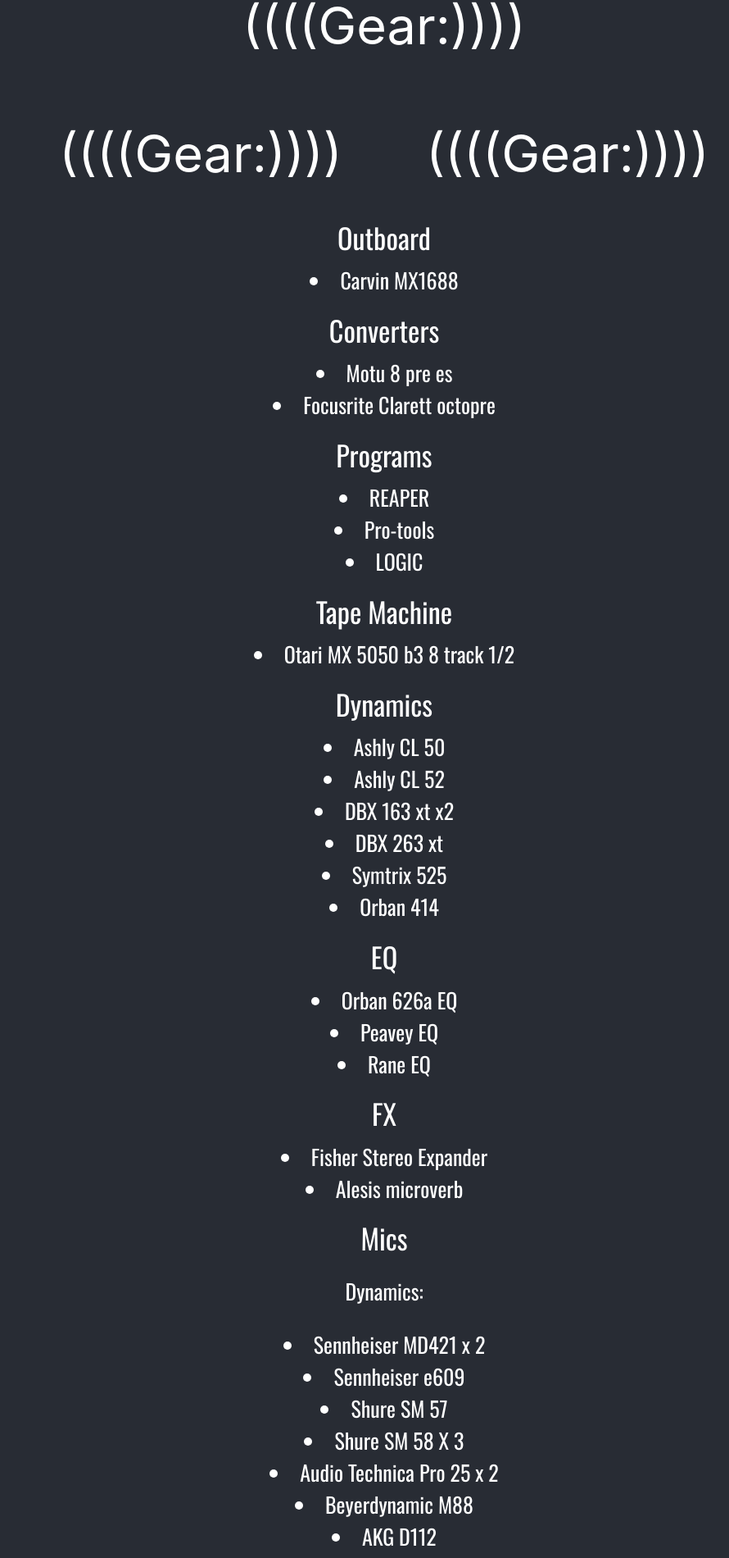
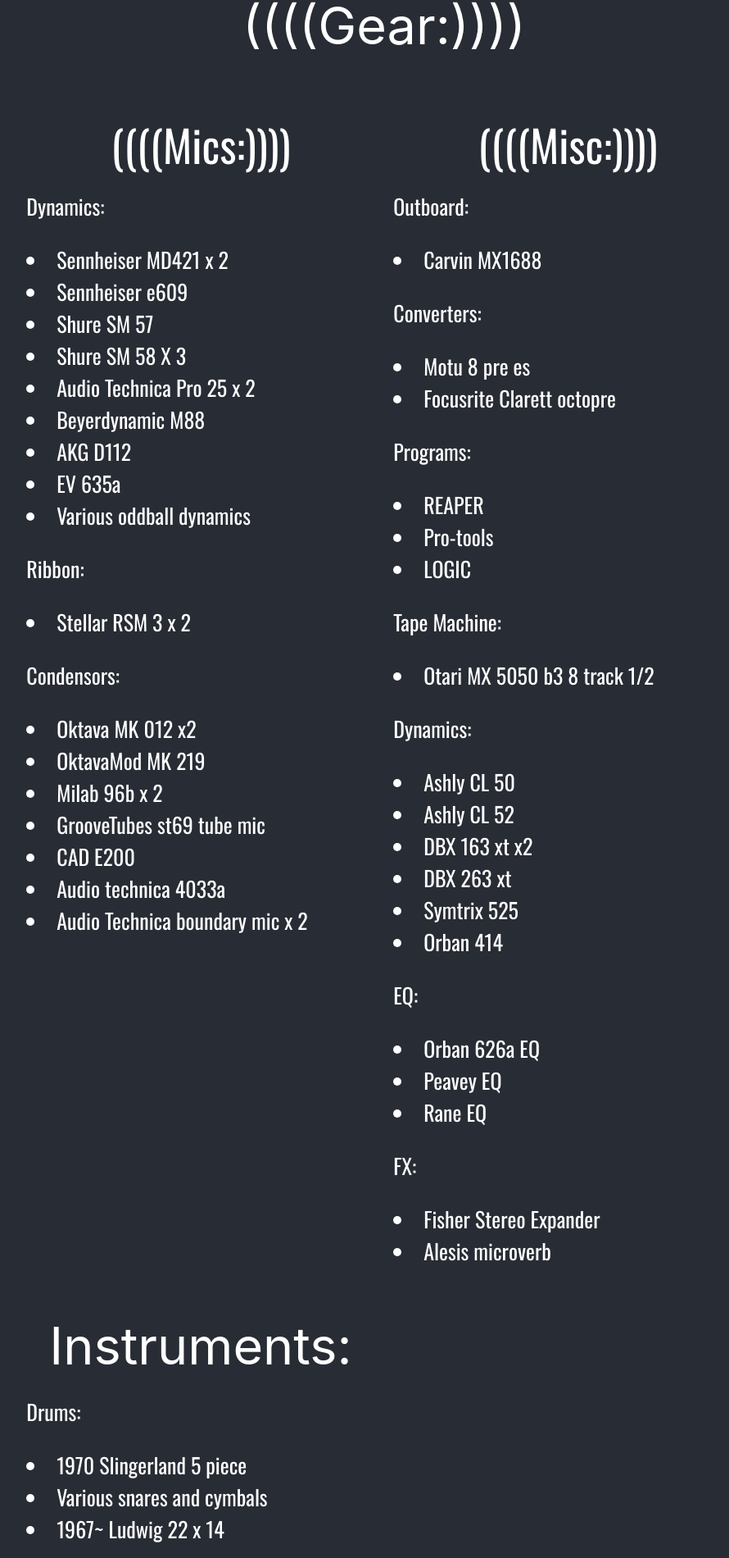
Before and after one commit to davidmbedford/joni-portfolio, a React (Create React App) app: page /gear in a window 1280 px wide. Shown: the part 429-2329 px from the top of the page at 82% size, without its empty margins (171-1061 px from the left). Built offline with nearby package versions, Linux system fonts and the light colour scheme.

Commit message:
html formatted for gear page

```diff
--- a/src/screens/gear/index.js
+++ b/src/screens/gear/index.js
@@ -6,6 +6,7 @@
     <div className="App" id="gearnav">
     <header className="App-header">
       <img src={logo} className="App-logo" alt="logo" />
+
     <div className="container">
 
       <div className="row">
@@ -16,47 +17,8 @@
 
       <div className="row">
         <div className="col s6">
-        <h1>((((Gear:))))</h1>
-        </div>
-
-        <div className="col s6">
-        <h1>((((Gear:))))</h1>
-        </div>
-      </div>
-
-      <h4>Outboard</h4>
-        <li>Carvin MX1688</li>
-
-      <h4>Converters</h4>
-        <li>Motu 8 pre es</li>
-        <li>Focusrite Clarett octopre</li>
-
-      <h4>Programs</h4>
-        <li>REAPER</li>
-        <li>Pro-tools</li>
-        <li>LOGIC</li>
-
-      <h4>Tape Machine</h4>
-        <li>Otari MX 5050 b3 8 track 1/2</li>
-
-      <h4>Dynamics</h4>
-        <li>Ashly CL 50</li>
-        <li>Ashly CL 52</li>
-        <li>DBX 163 xt x2</li>
-        <li>DBX 263 xt</li>
-        <li>Symtrix 525</li>
-        <li>Orban 414</li>
-
-      <h4>EQ</h4>
-        <li>Orban 626a EQ</li>
-        <li>Peavey EQ</li>
-        <li>Rane EQ</li>
-
-      <h4>FX</h4>
-        <li>Fisher Stereo Expander</li>
-        <li>Alesis microverb</li>
-
-      <h4>Mics</h4>
+          <h2>((((Mics:))))</h2>
+            <div className="left-align">
               <p>Dynamics:</p>
                 <li>Sennheiser MD421 x 2</li>
                 <li>Sennheiser e609</li>
@@ -67,10 +29,11 @@
                 <li>AKG D112</li>
                 <li>EV 635a</li>
                 <li>Various oddball dynamics</li>
+
               <p>Ribbon:</p>
                 <li>Stellar RSM 3 x 2</li>
 
-      <p>Condensors</p>
+              <p>Condensors:</p>
                 <li>Oktava MK 012 x2</li>
                 <li>OktavaMod MK 219</li>
                 <li>Milab 96b x 2</li>
@@ -78,28 +41,79 @@
                 <li>CAD E200</li>
                 <li>Audio technica 4033a</li>
                 <li>Audio Technica boundary mic x 2</li>
+            </div>
+        </div>
 
-      <h4>Instruments:</h4>
+        <div className="col s6">
+          <h2>((((Misc:))))</h2>
+            <div className="left-align">
+              <p>Outboard:</p>
+                <li>Carvin MX1688</li>
+
+              <p>Converters:</p>
+                <li>Motu 8 pre es</li>
+                <li>Focusrite Clarett octopre</li>
+
+              <p>Programs:</p>
+                <li>REAPER</li>
+                <li>Pro-tools</li>
+                <li>LOGIC</li>
+
+              <p>Tape Machine:</p>
+                <li>Otari MX 5050 b3 8 track 1/2</li>
+
+              <p>Dynamics:</p>
+                <li>Ashly CL 50</li>
+                <li>Ashly CL 52</li>
+                <li>DBX 163 xt x2</li>
+                <li>DBX 263 xt</li>
+                <li>Symtrix 525</li>
+                <li>Orban 414</li>
+
+              <p>EQ:</p>
+                <li>Orban 626a EQ</li>
+                <li>Peavey EQ</li>
+                <li>Rane EQ</li>
+
+              <p>FX:</p>
+                <li>Fisher Stereo Expander</li>
+                <li>Alesis microverb</li>
+            </div>
+        </div>
+      </div>
+
+      <div className="row">
+        <div className="col s6">
+        <h1>Instruments:</h1>
+          <div className="left-align">
+            <p>Drums:</p>
               <li>1970 Slingerland 5 piece</li>
               <li>Various snares and cymbals</li>
               <li>1967~ Ludwig 22 x 14</li>
+
+            <p>Amops:</p>
               <li>1967 Fender Bandmaster Reverb</li>
               <li>Sunn Concert Lead red knob</li>
               <li>Hammond ao 35 conversion (Dr Z carmin Ghia)</li>
               <li>Ampeg Gemini 2</li>
               <li>Peavey Classic VT</li>
 
-      <h4>Cabs</h4>
+            <p>Cabs:</p>
               <li>2 x 15 sunn cab jbl k140</li>
               <li>Peavey 2 x 12 cab</li>
               <li>1x 10 weber cab</li>
               <li>2x10 bass cab</li>
 
-      <h4>Guitars</h4>
+            <p>Guitars:</p>
               <li>Peavey T60</li>
               <li>Peavey Patriot</li>
               <li>Hamer Double Cut</li>
               <li>Vantage Bass</li>
+
+          </div>
+
+        </div>
+      </div>
 
     </div>
     </header>
```
Lines whose indentation alone changed are shown as unchanged.
